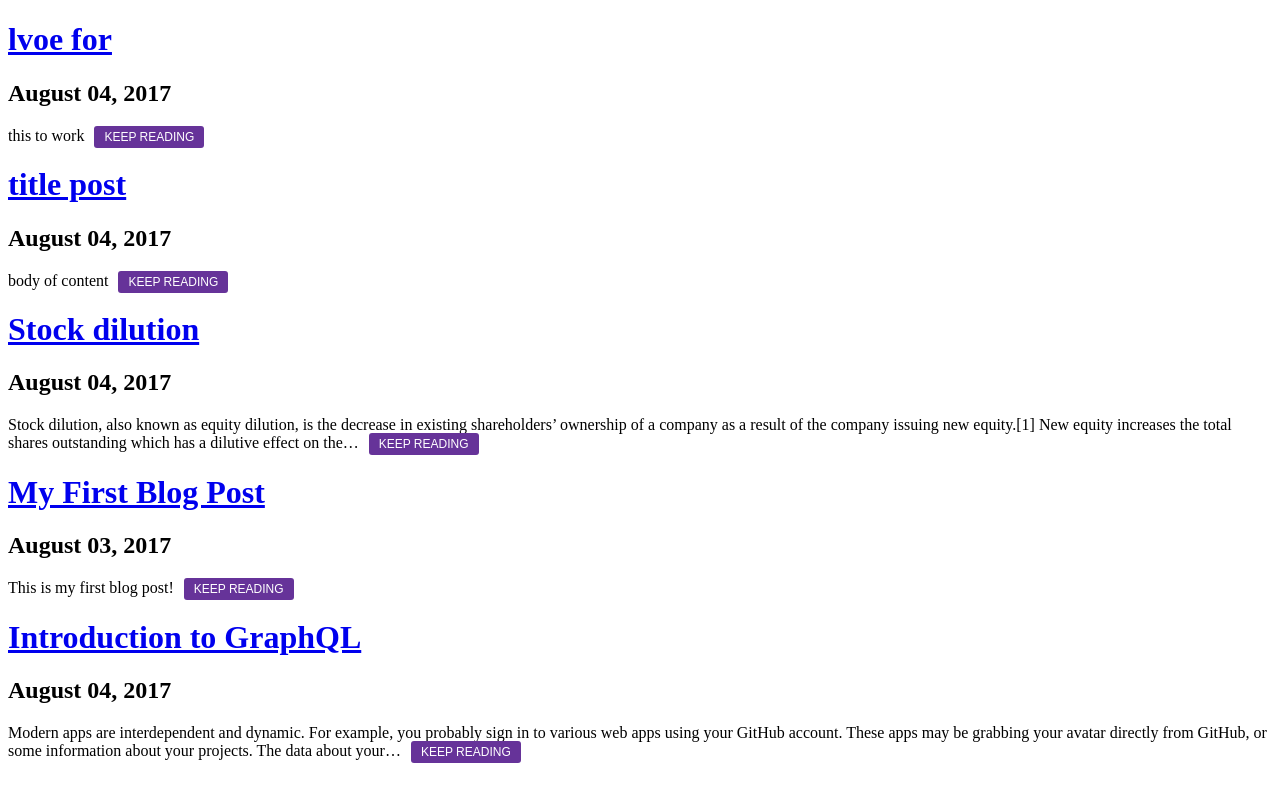
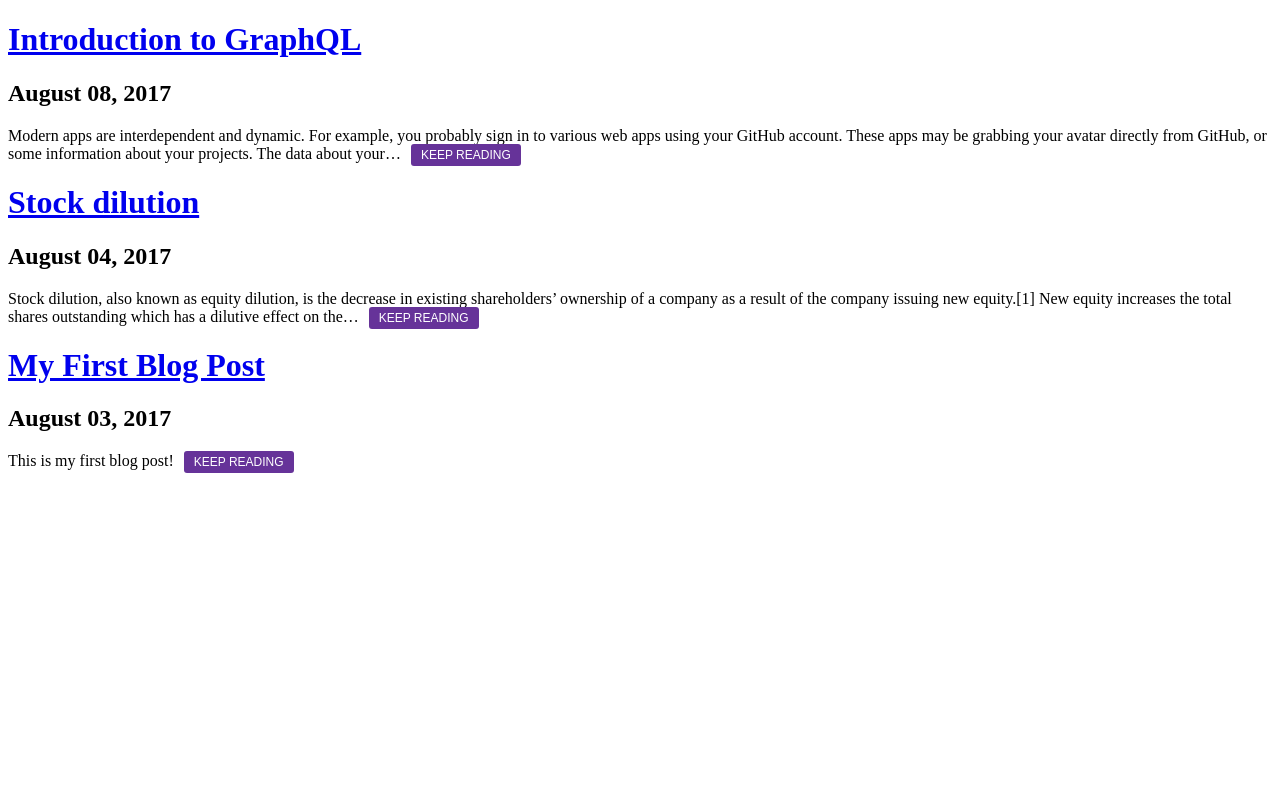
Before and after one commit to sogasg/gatsby-netlify-cms-boilerplate, a Gatsby site: page / in a window 1280 px wide. Built offline with nearby package versions, Linux system fonts and the light colour scheme; Gatsby itself is replaced by a stand-in of ours.

Commit message:
delete content

```diff
--- a/src/pages/2017-08-04-introduction-to-graphql/index.md
+++ b/src/pages/2017-08-04-introduction-to-graphql/index.md
@@ -1,6 +1,6 @@
 ---
 path: "/intro-to-graphql"
-date: "08/04/2017 1:49 PM"
+date: "2017-08-08T17:12:33.962Z"
 title: "Introduction to GraphQL"
 ---
 Modern apps are interdependent and dynamic. For example, you probably sign in to various web apps using your GitHub account. These apps may be grabbing your avatar directly from GitHub, or some information about your projects. The data about your project is always changing so, as an added bonus, these connections are constantly updating the information that is displayed.
--- a/src/pages/2017-08-04-lvoe-for/index.md
+++ /dev/null
@@ -1,7 +0,0 @@
----
-layout: blog
-path: "/would"
-date: "2017-08-04T18:03:20.821Z"
-title: "lvoe for"
----
-this to work
--- a/src/pages/2017-08-04-title-post/index.md
+++ /dev/null
@@ -1,6 +0,0 @@
----
-path: "/test-path"
-date: "2017-08-04T17:35:28.113Z"
-title: "title post"
----
-body of content
```
Also changed, not shown: src/pages/08-04-2017-stock-dilution/index.md (renamed from src/pages/08-04-2017-number-two/index.md).
